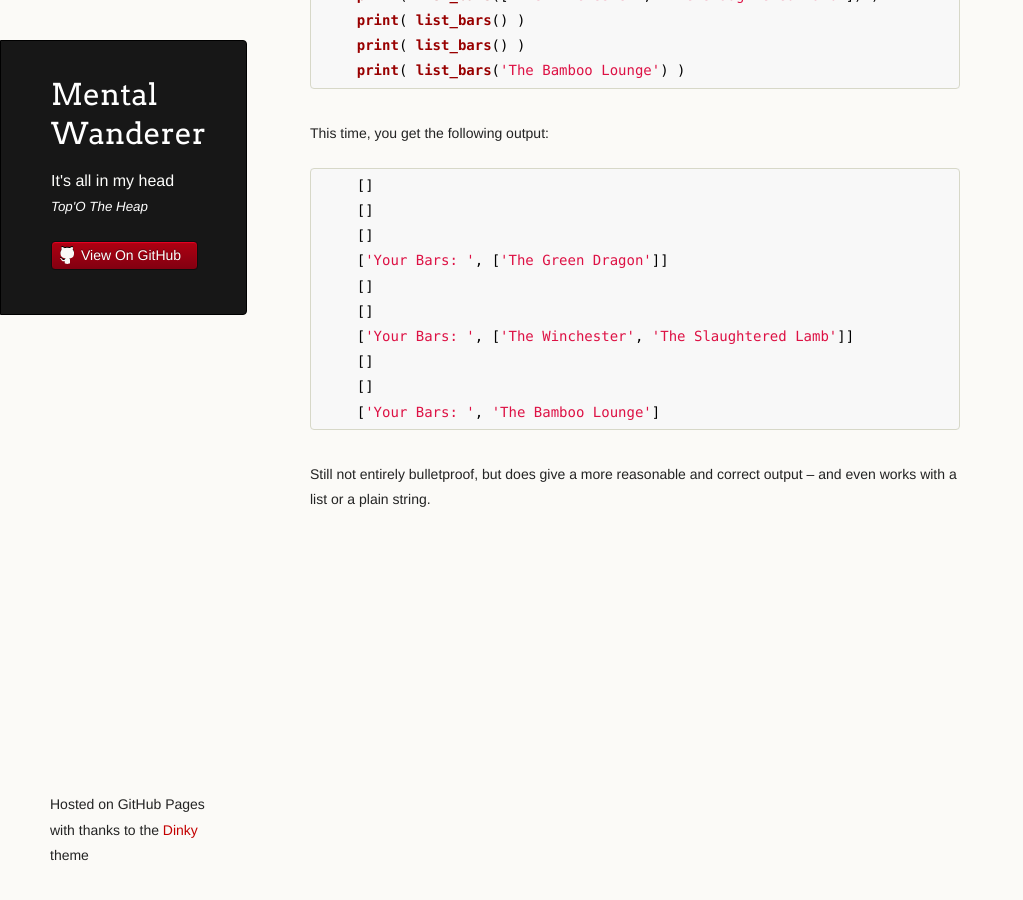
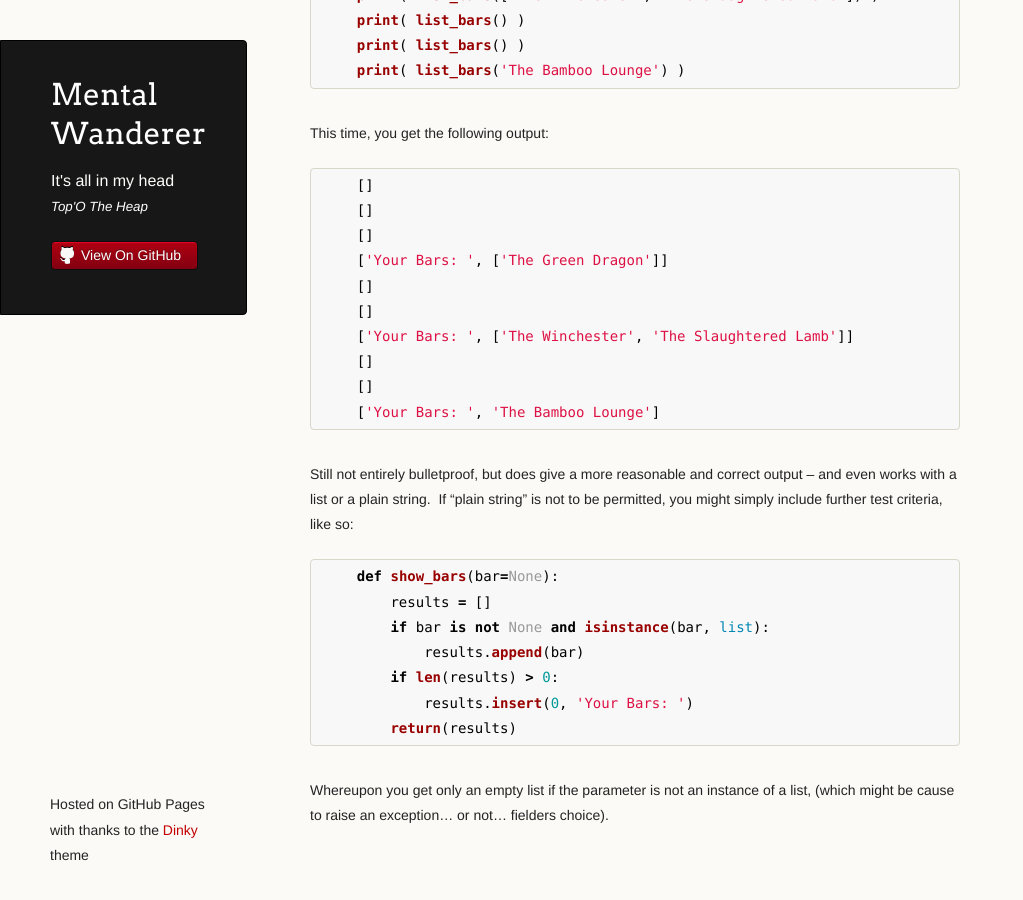
Before and after one commit to coryburt/coryburt.github.io, a Jekyll site: the page built from _posts/2018-03-16-More-Python-Pitfalls.md, in a window 1280 px wide and 900 px high, scrolled down 2843 px. Shown: the whole window, without its empty margins (0-1023 px from the left). Built offline with Jekyll 4.4.1, drawn with Linux system fonts in a browser that asks for light colours.

Commit message:
Update Entry

````diff
--- a/_posts/2018-03-16-More-Python-Pitfalls.md
+++ b/_posts/2018-03-16-More-Python-Pitfalls.md
@@ -117,4 +117,15 @@ This time, you get the following output:
     []
     ['Your Bars: ', 'The Bamboo Lounge']
 ```
-Still not entirely bulletproof, but does give a more reasonable and correct output &ndash; and even works with a list or a plain string.
+Still not entirely bulletproof, but does give a more reasonable and correct output &ndash; and even works with a list or a plain string.&nbsp;
+If "plain string" is not to be permitted, you might simply include further test criteria, like so:
+```python
+    def show_bars(bar=None):
+        results = []
+        if bar is not None and isinstance(bar, list):
+            results.append(bar)
+        if len(results) > 0:
+            results.insert(0, 'Your Bars: ')
+        return(results)
+```
+Whereupon you get only an empty list if the parameter is not an instance of a list, (which might be cause to raise an exception... or not... fielders choice).
````
